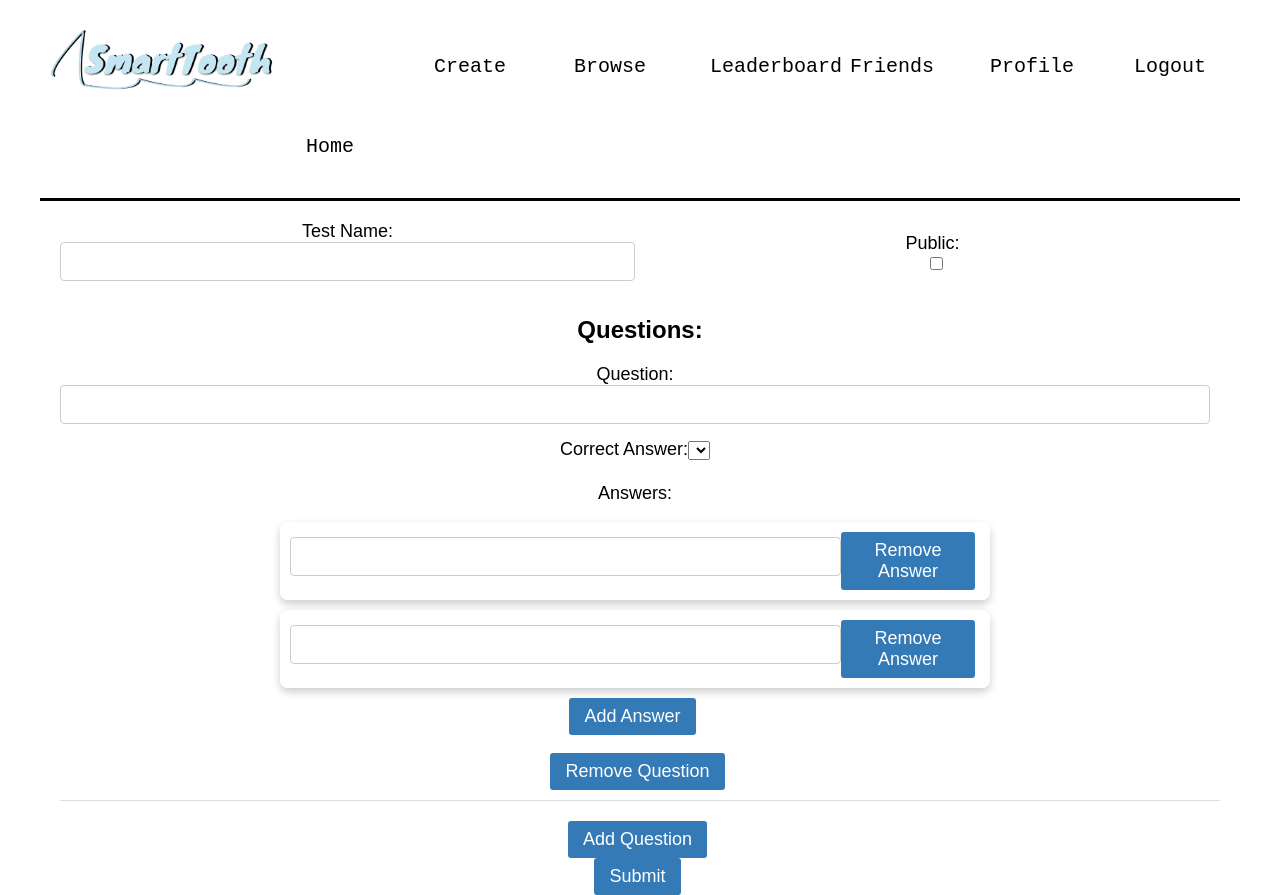
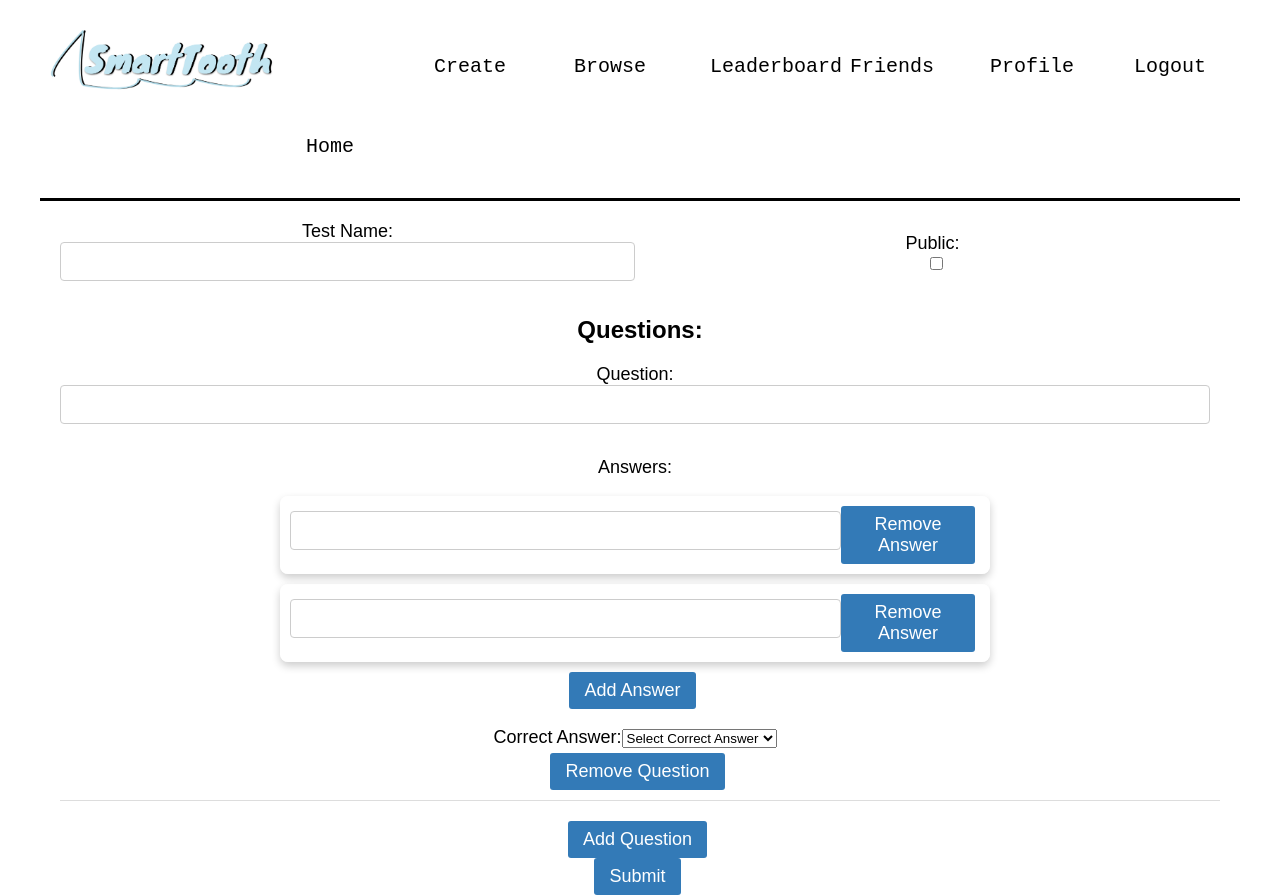
Before and after one commit to d-minic/COP4331-Large-Project, a React (Create React App) app in the folder frontend/: page /AddTest in a window 1280 px wide. Built offline with nearby package versions, Linux system fonts and the light colour scheme; a web font is replaced by a local one.

Commit message:
Improve redirection

```diff
--- a/frontend/src/components/AddTest.js
+++ b/frontend/src/components/AddTest.js
@@ -1,12 +1,14 @@
-import React, { useState } from 'react';
+import React, { useState, useEffect } from 'react';
 import './AddTest.css';
 import './navbar.css';
 import logo from './smarttoothlesspixel.PNG';
+import { Link , useNavigate} from 'react-router-dom';
 
 
 const storedUserData = JSON.parse(localStorage.getItem('user_data')) || {};
 const login = storedUserData.login;
 const userId = storedUserData.id;
+
 console.log(login);
 
 const app_name = 'smart-tooth-577ede9ea626'
@@ -25,6 +27,7 @@ function buildPath(route)
 
 
 const AddTest = () => {
+    const navigate = useNavigate();
     const [testData, setTestData] = useState({
       name: '',
       isPublic: false,
@@ -42,43 +45,57 @@ const AddTest = () => {
     const handleInputChange = (e, questionIndex, answerIndex) => {
         const { name, value } = e.target;
 
+        setTestData((prevTestData) => {
           if (name === 'isPublic') {
-          setTestData((prevTestData) => ({
+            return {
               ...prevTestData,
-            [name]: !prevTestData[name], // Toggle the boolean value for checkboxes
-          }));
+              [name]: !prevTestData[name],
+            };
           } else if (name === 'CorrectAnswer') {
-            setTestData((prevTestData) => ({
+            return {
               ...prevTestData,
               questions: prevTestData.questions.map((question, qIndex) =>
                 qIndex === questionIndex ? { ...question, CorrectAnswer: value } : question
               ),
-            }));
+            };
           } else if (name === 'Answers') {
-          const updatedAnswers = [...testData.questions[questionIndex].Answers];
+            const updatedAnswers = [...prevTestData.questions[questionIndex].Answers];
             updatedAnswers[answerIndex] = value;
 
-          setTestData((prevTestData) => ({
+            // Check if the CorrectAnswer is still a valid option
+            const updatedCorrectAnswer = prevTestData.questions[questionIndex].CorrectAnswer;
+            if (!updatedAnswers.includes(updatedCorrectAnswer)) {
+                // If CorrectAnswer is not in the updated list, set it to blank
+                return {
                     ...prevTestData,
                     questions: prevTestData.questions.map((question, qIndex) =>
                         qIndex === questionIndex
-                ? { ...question, Answers: updatedAnswers }
+                            ? { ...question, Answers: updatedAnswers, CorrectAnswer: '' }
                             : question
                     ),
-          }));
+                };
+            }
+
+            return {
+              ...prevTestData,
+              questions: prevTestData.questions.map((question, qIndex) =>
+                qIndex === questionIndex ? { ...question, Answers: updatedAnswers } : question
+              ),
+            };
           } else if (name === 'Question') {
-          setTestData((prevTestData) => ({
+            return {
               ...prevTestData,
               questions: prevTestData.questions.map((question, qIndex) =>
                 qIndex === questionIndex ? { ...question, [name]: value } : question
               ),
-          }));
+            };
           } else {
-          setTestData((prevTestData) => ({
+            return {
               ...prevTestData,
               [name]: value,
-          }));
+            };
           }
+        });
       };
 
 
@@ -134,6 +151,7 @@ const AddTest = () => {
       var js = JSON.stringify(testData);
       console.log(js);
 
+
       const addtestresponse = await fetch(buildPath('api/addtest'), {
         method: 'POST',
         body: js,
@@ -161,6 +179,11 @@ const AddTest = () => {
       console.log('User added test:', results);
 
       console.log('Sending request:', js);
+
+    localStorage.setItem('testId', JSON.stringify({testId}));
+
+
+    navigate('/exam');
 
     };
 
@@ -212,20 +235,6 @@ const AddTest = () => {
             onChange={(e) => handleInputChange(e, questionIndex)}
           />
         </label>
-            <label>
-            Correct Answer:
-            <select
-              name="CorrectAnswer"
-              value={question.CorrectAnswer}
-              onChange={(e) => handleInputChange(e, questionIndex)}
-            >
-              {question.Answers.map((answer, answerIndex) => (
-                <option key={answerIndex} value={answer}>
-                  {answer}
-                </option>
-              ))}
-            </select>
-          </label>
         <br />
         <label>
           Answers:
@@ -246,6 +255,23 @@ const AddTest = () => {
             <button onClick={() => handleAddAnswer(questionIndex)}>Add Answer</button>
           </ul>
         </label>
+        <label>
+          Correct Answer:
+          <select
+              name="CorrectAnswer"
+              value={question.CorrectAnswer}
+              onChange={(e) => handleInputChange(e, questionIndex)}
+            >
+              {/* Blank option */}
+              <option value="">Select Correct Answer</option>
+              {/* Other answer options */}
+              {question.Answers.map((answer, answerIndex) => (
+                <option key={answerIndex} value={answer}>
+                  {answer}
+                </option>
+              ))}
+            </select>
+        </label>
         <button onClick={() => handleRemoveQuestion(questionIndex)}>
           Remove Question
         </button>
--- a/frontend/src/components/Login.js
+++ b/frontend/src/components/Login.js
@@ -1,5 +1,5 @@
 import React, { useState } from 'react';
-import { Link } from 'react-router-dom';
+import { Link, useNavigate } from 'react-router-dom';
 //import decode from "jwt-decode";
 import { jwtDecode as decode } from "jwt-decode";
 import './Login.css'; // Import the CSS file
@@ -11,6 +11,7 @@ function Login()
     var loginName;
     var loginPassword;
     const [message,setMessage] = useState('');
+    const navigate = useNavigate();
     const app_name = 'smart-tooth-577ede9ea626'
     function buildPath(route)
     {
@@ -46,11 +47,14 @@ function Login()
             var lastName = ud.lastName;
             var email = ud.email;
             var error = ud.error;
+            var isVerified = ud.isVerified;
             if( error != '')
             {
                 setMessage('User/Password combination incorrect');
-            }
-            else
+            }else if (!isVerified) {
+                // Redirect to "/emailverification" if the user is not verified
+                navigate('/emailverification');
+            }else
             {
                 var user =
                     {firstName:firstName,lastName:lastName,id:userId,email:email,login:loginName.value}
```
Lines whose indentation alone changed are shown as unchanged.
